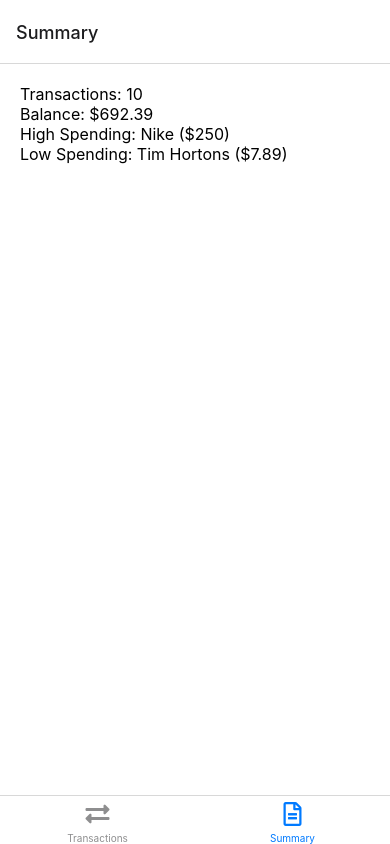
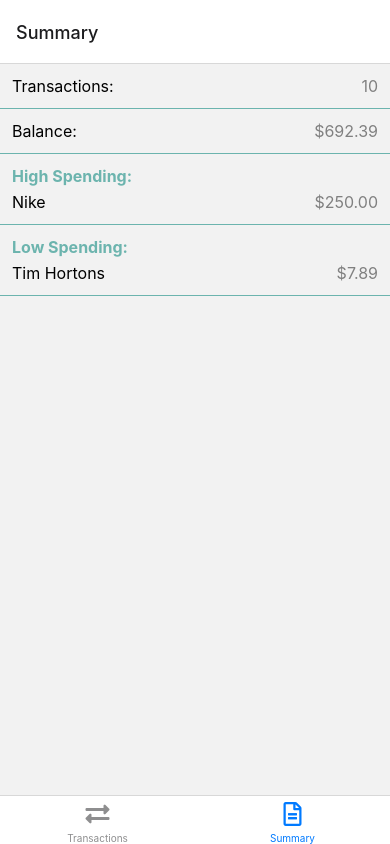
Before and after one commit to vivianebresolin/info-6132-lab-3, a React Native app: screen /Summary in a window 390 px wide. Built offline with nearby package versions, Linux system fonts and the light colour scheme.

Commit message:
Add styles to Summary screen

```diff
--- a/src/screens/Summary/index.js
+++ b/src/screens/Summary/index.js
@@ -1,5 +1,6 @@
 import { Text, View } from "react-native";
 import { transactionsData } from "../../data/mockData";
+import { formatAmount } from '../../utils/utils';
 import styles from "./styles";
 
 export default function Summary() {
@@ -9,11 +10,32 @@
   const lowestTransaction = transactionsData.reduce((prev, curr) => (prev.amount < curr.amount ? prev : curr));
 
   return (
-    <View style={{ flex: 1, backgroundColor: '#fff', padding: 20 }}>
-      <Text style={{ fontSize: 16 }}>Transactions: {totalTransactions}</Text>
-      <Text style={{ fontSize: 16 }}>Balance: ${totalAmount}</Text>
-      <Text style={{ fontSize: 16 }}>High Spending: {highestTransaction.name} (${highestTransaction.amount})</Text>
-      <Text style={{ fontSize: 16 }}>Low Spending: {lowestTransaction.name} (${lowestTransaction.amount})</Text>
+    <View style={styles.container}>
+      <View style={styles.summaryItem}>
+        <Text style={styles.fontSize}>Transactions:</Text>
+        <Text style={styles.value}>{totalTransactions}</Text>
+      </View>
+
+      <View style={styles.summaryItem}>
+        <Text style={styles.fontSize}>Balance:</Text>
+        <Text style={styles.value}>{formatAmount(totalAmount)}</Text>
+      </View>
+
+      <View style={[styles.summaryItem, styles.itemsWithLabelInBold]}>
+        <Text style={styles.labelInBold}>High Spending:</Text>
+        <View style={styles.itemSecondLine}>
+          <Text style={styles.fontSize}>{highestTransaction.name}</Text>
+          <Text style={styles.value}>{formatAmount(highestTransaction.amount)}</Text>
+        </View>
+      </View>
+
+      <View style={[styles.summaryItem, styles.itemsWithLabelInBold]}>
+        <Text style={styles.labelInBold}>Low Spending:</Text>
+        <View style={styles.itemSecondLine}>
+          <Text style={styles.fontSize}>{lowestTransaction.name}</Text>
+          <Text style={styles.value}>{formatAmount(lowestTransaction.amount)}</Text>
+        </View>
+      </View>
     </View>
   );
 }
--- a/src/screens/Summary/styles.js
+++ b/src/screens/Summary/styles.js
@@ -1,7 +1,39 @@
 import { StyleSheet } from "react-native";
 
 const styles = StyleSheet.create({
-
+  container: {
+    flex: 1,
+  },
+  summaryItem: {
+    flexDirection: 'row',
+    alignItems: 'center',
+    justifyContent: 'space-between',
+    padding: 12,
+    borderBottomWidth: 1,
+    borderBottomColor: '#6cb4ae',
+  },
+  value: {
+    fontSize: 16,
+    color: 'gray'
+  },
+  fontSize: {
+    fontSize: 16
+  },
+  labelInBold: {
+    fontSize: 16,
+    fontWeight: 'bold',
+    color: '#6cb4ae',
+  },
+  itemsWithLabelInBold: {
+    flexDirection: 'column',
+    alignItems: 'flex-start',
+  },
+  itemSecondLine: {
+    flexDirection: 'row',
+    justifyContent: 'space-between',
+    width: '100%',
+    marginTop: 6
+  }
 });
 
 export default styles;
```
